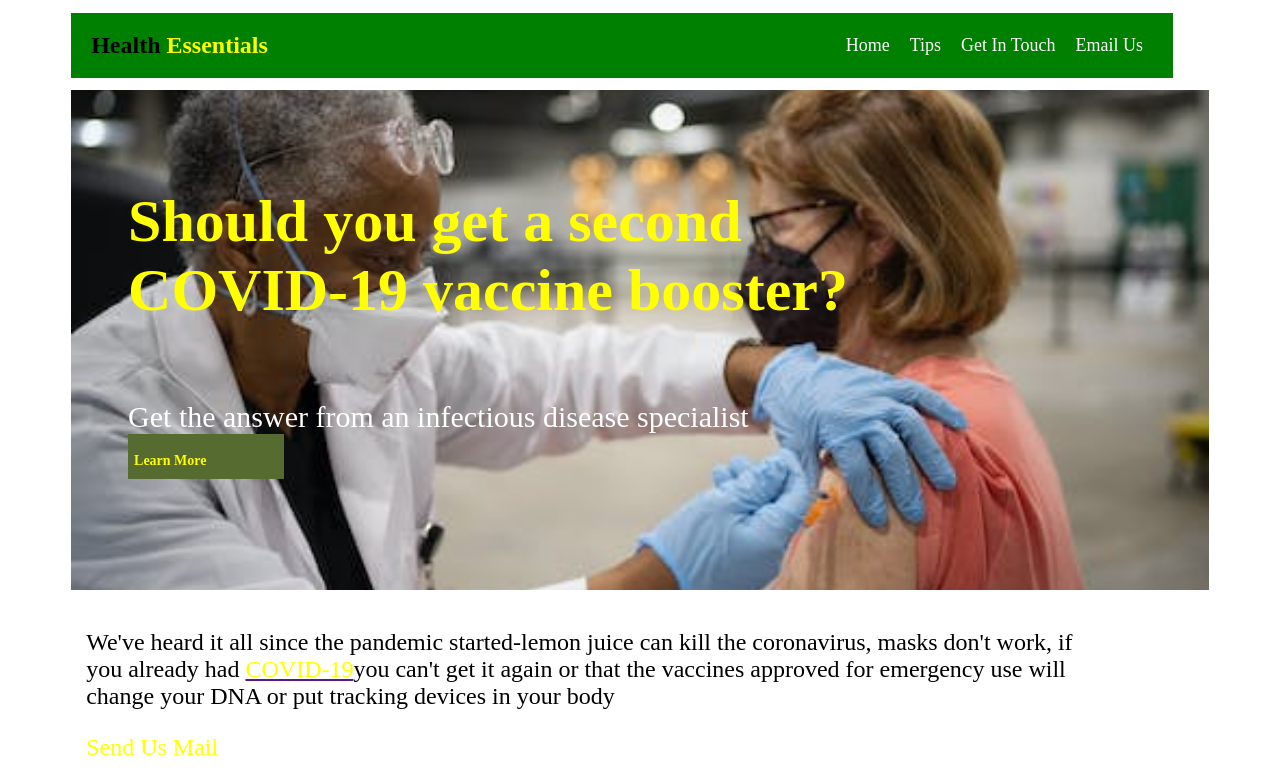
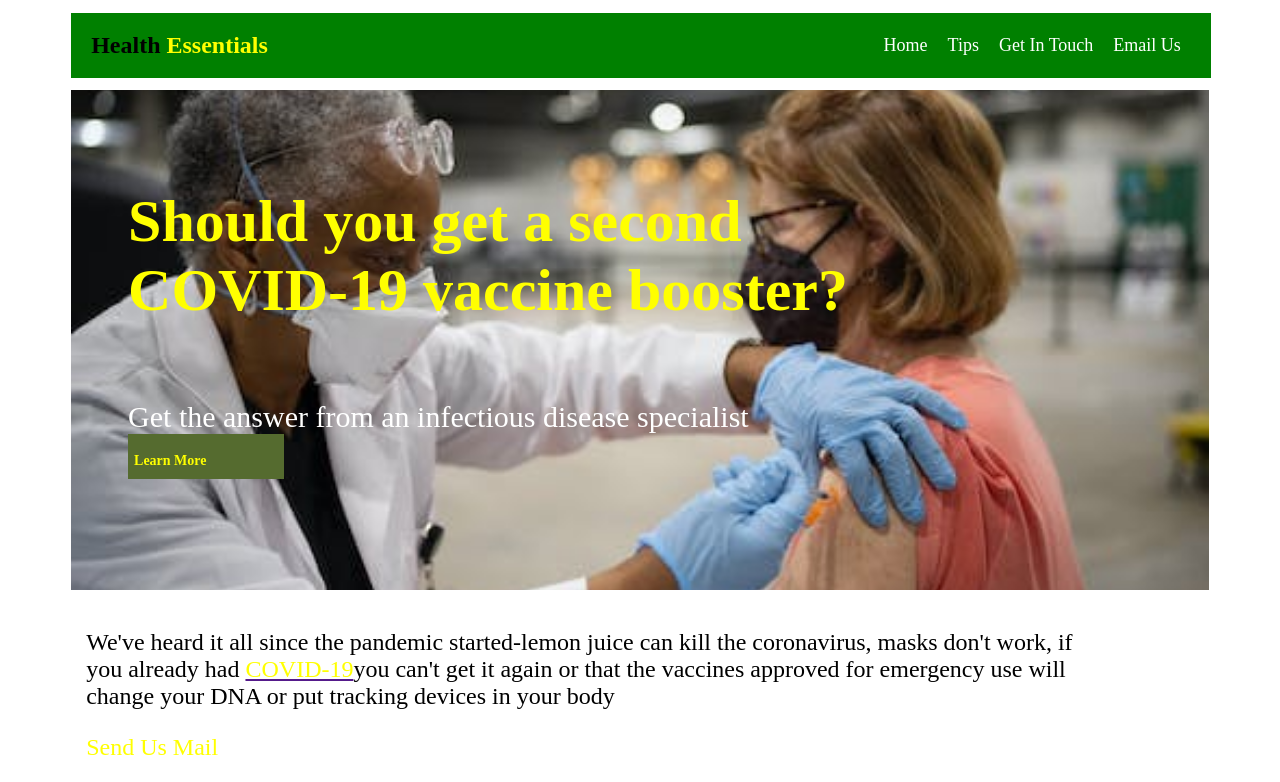
Before and after one commit to Gardinermorris/Art-277, a plain HTML site: page index.html in a window 1280 px wide. Shown: the top 782 px of the page. Drawn offline with Linux system fonts and the light colour scheme.

Commit message:
Update style.css

```diff
--- a/style.css
+++ b/style.css
@@ -1,6 +1,6 @@
 .menu_bar {
   height: 60%;
-  width: 84%;
+  width: 87%;
   display:flex;
   align-items:center;
   justify-content: space-between;
```
